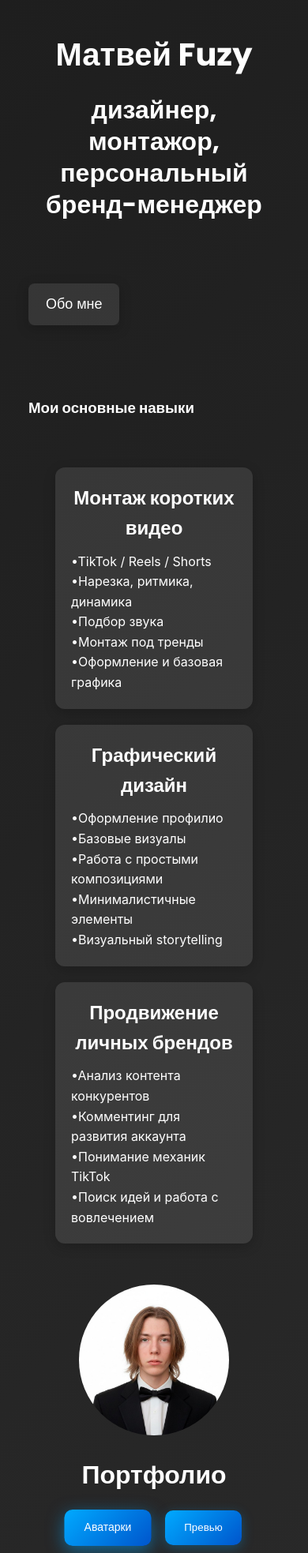
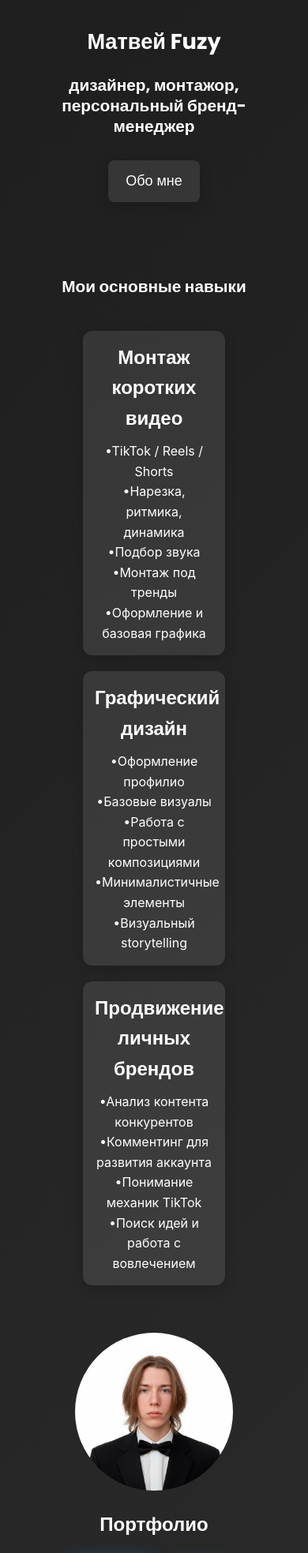
Before and after one commit to forte8642/website, a plain HTML site: page index.html in a window 390 px wide. Shown: the top 1967 px of the page at 79% size. Drawn offline with Linux system fonts and the light colour scheme.

Commit message:
Добавил обновление

```diff
--- a/index.html
+++ b/index.html
@@ -32,11 +32,13 @@
                     </div>
                 </div>
 
+                <div class="my-scale">
                 <h3>Мои основные навыки</h3>
+                </div>
 
                 <section class="info-blocks">
                     <div class="info-card">
-                        <h3>Монтаж коротких видео</h3>
+                        <h4>Монтаж коротких видео</h4>
                         <p>•TikTok / Reels / Shorts</p>
                         <p>•Нарезка, ритмика, динамика</p>
                         <p>•Подбор звука</p>
@@ -44,7 +46,7 @@
                         <p>•Оформление и базовая графика</p>
                     </div>
                     <div class="info-card">
-                        <h3>Графический дизайн</h3>
+                        <h4>Графический дизайн</h4>
                         <p>•Оформление профилио</p>
                         <p>•Базовые визуалы</p>
                         <p>•Работа с простыми композициями</p>
@@ -52,7 +54,7 @@
                         <p>•Визуальный storytelling</p>
                     </div>
                     <div class="info-card">
-                        <h3>Продвижение личных брендов</h3>
+                        <h4>Продвижение личных брендов</h4>
                         <p>•Анализ контента конкурентов</p>
                         <p>•Комментинг для развития аккаунта</p>
                         <p>•Понимание механик TikTok</p>
@@ -69,7 +71,9 @@
     </header>
 
     <section id="portfolio">
+        <div class="portfolio-name">
             <h2>Портфолио</h2>
+        </div>
 
         <!-- Кнопки выбора категории -->
         <div class="portfolio-buttons">
--- a/style.css
+++ b/style.css
@@ -1,6 +1,8 @@
+/* ======================
+   Базовые стили (без изменений)
+   ====================== */
 @import url('https://fonts.googleapis.com/css2?family=Poppins:wght@300;400;500;600;700&display=swap');
 
-/* Базовые стили */
 * {
     margin: 0;
     padding: 0;
@@ -19,104 +21,87 @@ body {
 h1, h2, h3 {
     font-family: 'Poppins', sans-serif;
 }
+
 body, p {
     font-family: 'Inter', sans-serif;
 }
 
-/* Заголовки */
+/* ======================
+   Заголовки
+   ====================== */
 header {
     text-align: center;
     padding: 80px 20px;
 }
 
 .site-header {
-    display: flex; /* делаем две колонки */
-    align-items: center; /* выравниваем по вертикали */
+    display: flex;
+    align-items: center;
     justify-content: space-between;
-    gap: 20px; /* расстояние между колонками */
-    padding: 40px 20px; /* внутренние отступы */
+    gap: 20px;
+    padding: 40px 20px;
 }
 
-/* Левая колонка: текст */
 .header-left {
-    flex: 1 1 60%; /* занимает основное пространство */
-    min-width: 0; /* важно для правильного переноса текста */
+    flex: 1 1 60%;
+    min-width: 0;
 }
 
 .header-left h2 {
     margin-top: 50px;
 }
 
-/* Правой колонке даём фиксированный максимум, чтобы фото не растягивалось сильно */
 .header-right {
-    flex: 5 5 660px; /* фиксированная ширина колонки с фото */
+    flex: 5 5 660px;
     display: flex;
     justify-content: center;
     align-items: center;
 }
 
-/* Само фото: адаптивное, квадратное и с сглаженными углами */
 .author-photo {
     width: 100%;
-    max-width: 600px; /* максимальная ширина фото */
-    height:auto;
-    aspect-ratio: 1 / 1; /* сохраняем квадратную форму */
-    object-fit: cover; /* обрезаем лишнее, заполняя блок */
+    max-width: 600px;
+    height: auto;
+    aspect-ratio: 1 / 1;
+    object-fit: cover;
     border-radius: 1000px;
     display: block;
 }
 
-/* Оптимизация отступов и межстрочного интервала для текста */
 .header-left-information h1 {
-    line-height: 1.25;        /* увеличенный межстрочный интервал */
-    margin-bottom: -25px;   /* расстояние до первого абзаца */
+    line-height: 1.25;
+    margin-bottom: -25px;
     font-size: 2.5rem;
     text-align: center;
 }
 
 .header-left-information h2 {
-    line-height: 1.25;        /* увеличенный межстрочный интервал */
-    margin-bottom: 80px;  /* расстояние до первого абзаца */
+    line-height: 1.25;
+    margin-bottom: 80px;
     font-size: 2rem;
     text-align: center;
 }
 
+.my-scale h3 {
+    font-size: 2rem;
+    margin-bottom: -50px;
+}
+
 .header-left-information p {
-    line-height: 1.9;      /* чуть больше для абзацев */
-    margin-bottom: 20px;   /* расстояние между абзацами */
+    line-height: 1.9;
+    margin-bottom: 20px;
     font-size: 1rem;
     text-align: left;
 }
 
-.info-card p {
-    text-align: left;
+/* ======================
+   Портфолио
+   ====================== */
+.portfolio-name h2 {
+    text-align: center;
+    margin-bottom: 20px;
 }
 
-/* Responsive: на маленьких экранах колонки собираются в столбик */
-@media (max-width: 720px) {
-    .site-header {
-        flex-direction: column;
-        text-align: left;
-        padding: 24px 16px;
-    }
-    .header-right {
-        flex: 0 0 auto;
-        width: 60%;
-        max-width: 260px;
-        margin-top: 20px;
-    }
-    .header-left {
-        margin-bottom: 12px;
-    }
-}
-
-h2 {
-    font-size: 2rem;
-    margin-bottom: 20px;
-    text-align: center;
-}
-
-/* Кнопки выбора категории */
 .portfolio-buttons {
     display: flex;
     justify-content: center;
@@ -139,19 +124,21 @@ h2 {
     box-shadow: 0 6px 20px rgba(0,170,255,0.5);
 }
 
-/* Галерея с горизонтальной прокруткой */
+/* ======================
+   Галерея
+   ====================== */
 .gallery {
     display: flex;
-    overflow-x: auto; /* прокрутка по горизонтали */
-    overflow-y: hidden; /* запрет вертикальной прокрутки */
+    overflow-x: auto;
+    overflow-y: hidden;
     gap: 20px;
     padding-bottom: 10px;
     scroll-behavior: smooth;
-    align-items: center; /* выравниваем карточки по вертикали */
+    align-items: center;
 }
 
 .item {
-    flex: 0 0 auto; /* чтобы элементы не сжимались */
+    flex: 0 0 auto;
     min-width: 400px;
     height: 400px;
     background-color: rgba(255, 255, 255, 0.1);
@@ -173,7 +160,9 @@ h2 {
     border-radius: 10px;
 }
 
-/* Форма контактов */
+/* ======================
+   Контакты
+   ====================== */
 form {
     display: flex;
     flex-direction: column;
@@ -181,47 +170,6 @@ form {
     margin: 0 auto;
     gap: 15px;
 }
-
-
-        /* Контейнер для карточек */
-.info-blocks {
-    display: flex;            /* выстраиваем карточки в ряд */
-    gap: 20px;                /* расстояние между карточками */
-    justify-content: center;  /* центрируем блоки */
-    flex-wrap: wrap;          /* переносятся на новую строку при узком экране */
-    padding: 60px 20px;
-    margin-bottom: -60px;
-}
-
-/* Карточки */
-.info-card {
-    background-color: rgba(255,255,255,0.1);
-    border-radius: 12px;
-    padding: 20px;
-    width: 250px;
-    text-align: center;
-    transition: transform 0.3s ease, box-shadow 0.3s ease; /* плавная анимация */
-    cursor: pointer;
-    box-shadow: 0 4px 15px rgba(0,0,0,0.2);
-}
-
-/* Эффект при наведении */
-.info-card:hover {
-    transform: translateY(-5px) scale(1.05);
-    box-shadow: 0 8px 25px rgba(0,0,0,0.4);
-}
-
-/* Заголовки и текст внутри карточки */
-.info-card h3 {
-    margin-bottom: 10px;
-    font-size: 1.5rem;
-}
-
-.info-card p {
-    font-size: 1rem;
-    line-height: 1.6;
-}
-
 
 input, textarea {
     padding: 10px;
@@ -244,7 +192,47 @@ button:hover {
     background-color: #0088cc;
 }
 
-/* Футер */
+/* ======================
+   Карточки
+   ====================== */
+.info-blocks {
+    display: flex;
+    gap: 20px;
+    justify-content: center;
+    flex-wrap: wrap;
+    padding: 60px 20px;
+    margin-bottom: -60px;
+}
+
+.info-card {
+    background-color: rgba(255,255,255,0.1);
+    border-radius: 12px;
+    padding: 20px;
+    width: 250px;
+    text-align: center;
+    transition: transform 0.3s ease, box-shadow 0.3s ease;
+    cursor: pointer;
+    box-shadow: 0 4px 15px rgba(0,0,0,0.2);
+}
+
+.info-card:hover {
+    transform: translateY(-5px) scale(1.05);
+    box-shadow: 0 8px 25px rgba(0,0,0,0.4);
+}
+
+.info-card h3, .info-card h4 {
+    margin-bottom: 10px;
+    font-size: 1.5rem;
+}
+
+.info-card p {
+    font-size: 1rem;
+    line-height: 1.6;
+}
+
+/* ======================
+   Футер
+   ====================== */
 footer {
     text-align: center;
     margin-top: 50px;
@@ -258,6 +246,9 @@ footer {
     margin: 10px auto;
 }
 
+/* ======================
+   Карточки «Обо мне»
+   ====================== */
 .card-wrapper {
     position: relative;
     display: inline-block;
@@ -265,7 +256,6 @@ box-shadow: 0 4px 15px rgba(0,0,0,0.2);
     margin-bottom: 90px;
 }
 
-/* Триггер */
 .card-trigger {
     padding: 12px 22px;
     background-color: rgba(255,255,255,0.1);
@@ -280,12 +270,14 @@ font-size: 18px;
     background-color: #00aaff;
 }
 
-/* Всплывающее окно */
 .inner-card {
     position: absolute;
     top: 120%;
-left: 50%;           /* Ставим центр родителя */
-transform: translate(-50%, 10px); /* смещаем по X на половину ширины, по Y немного вниз */
+    left: 50%;
+    transform: translateX(-50%);
+    display: flex;
+    gap: 20px;
+    justify-content: center;
     background: #2e2e2e;
     border-radius: 14px;
     padding: 20px;
@@ -295,24 +287,15 @@ transition: 0.25s ease;
     z-index: 999;
 }
 
-/* Показываем при наведении */
 .card-wrapper:hover .inner-card {
     opacity: 1;
     pointer-events: auto;
-transform: translate(-50%, 0); /* плавно поднимаем на место */
+    transform: translateX(-50%) translateY(0);
 }
 
-/* --- ТРИ КАРТОЧКИ В РЯД --- */
-.inner-card.triple {
-display: flex;
-gap: 20px;
-justify-content: center; /* центрируем три карточки внутри */
-}
-
-/* Внутренние карточки */
 .about-block {
     background: rgba(255,255,255,0.07);
-width: 260px;                 /* фиксированная ширина — как на фото */
+    width: 260px;
     padding: 18px;
     border-radius: 12px;
     border-left: 4px solid #00aaff;
@@ -324,9 +307,98 @@ transition: transform 0.25s ease;
     transform: scale(1.03);
 }
 
-/* Заголовки */
 .about-block h3 {
     text-align: center;
     margin-bottom: 10px;
     font-size: 20px;
 }
+
+/* ======================
+   Адаптивные стили
+   ====================== */
+@media (max-width: 1024px) {
+    .header-left-information h1 {
+        font-size: 2.2rem;
+    }
+    .header-left-information h2 {
+        font-size: 1.8rem;
+        margin-bottom: 60px;
+    }
+    .my-scale h3 {
+        font-size: 1.8rem;
+    }
+    .item {
+        min-width: 350px;
+        height: 350px;
+    }
+}
+
+@media (max-width: 768px) {
+    .site-header {
+        flex-direction: column;
+        text-align: center;
+        padding: 24px 16px;
+    }
+    .header-right {
+        flex: 0 0 auto;
+        width: 80%;
+        max-width: 300px;
+        margin-top: 20px;
+    }
+    .header-left {
+        width: 100%;
+        margin-bottom: 20px;
+    }
+    .header-left-information h1 {
+        font-size: 2rem;
+    }
+    .header-left-information h2 {
+        font-size: 1.5rem;
+        margin-bottom: 40px;
+    }
+    .my-scale h3 {
+        font-size: 1.5rem;
+        margin-bottom: -30px;
+    }
+    .item {
+        min-width: 300px;
+        height: 300px;
+    }
+    .portfolio-buttons {
+        flex-wrap: wrap;
+        gap: 12px;
+    }
+}
+
+@media (max-width: 480px) {
+    body {
+        padding: 12px;
+    }
+    .header-left-information h1 {
+        font-size: 1.7rem;
+    }
+    .header-left-information h2 {
+        font-size: 1.3rem;
+        margin-bottom: 30px;
+    }
+    .my-scale h3 {
+        font-size: 1.3rem;
+        margin-bottom: -20px;
+    }
+    .header-right {
+        width: 100%;
+        max-width: 200px;
+    }
+    .item {
+        min-width: 220px;
+        height: 220px;
+    }
+    .info-card {
+        width: 180px;
+        padding: 15px;
+    }
+    .about-block {
+        width: 200px;
+        padding: 12px;
+    }
+}
```
Lines whose indentation alone changed are shown as unchanged.
